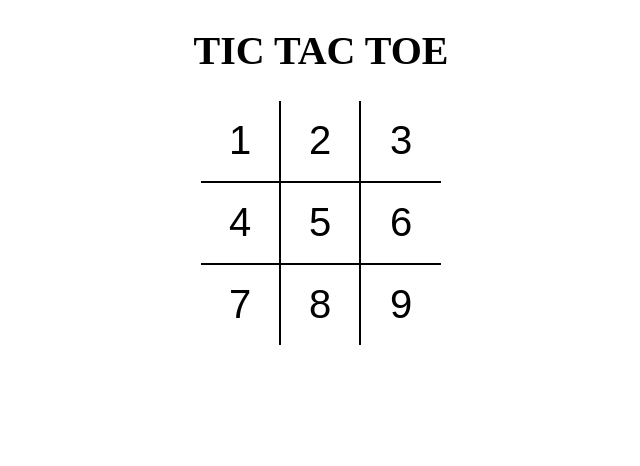
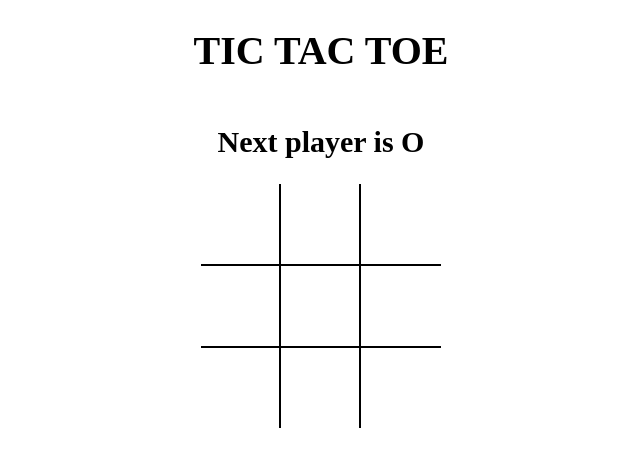
Before and after one commit to Anupampandey07/tictactoe, a React (Vite) app: page / in a window 1280 px wide. Shown: the top 466 px of the page, without its empty margins (319-959 px from the left). Built offline with nearby package versions, Linux system fonts and the light colour scheme.

Commit message:
calculate the winner and lift up the state

```diff
--- a/src/App.jsx
+++ b/src/App.jsx
@@ -1,12 +1,40 @@
-import React from "react";
+import React,{useState} from "react";
 import Board from "./components/Board"
+import { calculateWinner } from "./helpers";
 import "./style/root.scss"
 
 const App = ()=> {
+
+  const [board,setBoard] = useState(Array(9).fill(null));
+  const [isXNext,setIsXNext] = useState(false);
+
+  const winner = calculateWinner(board);
+
+  const message = winner ? `Winner is ${winner}` : `Next player is ${isXNext ? 'X' : 'O'}`;
+
+  const handleSquareClick = (position) => {
+
+    if(board[position] || winner){
+      return;
+    }
+
+    setBoard(prev => {
+      return prev.map((square,pos) => {
+        if(pos === position){
+          return isXNext?'X':'O';
+      }
+
+      return square;
+      });
+    });
+    setIsXNext((prev)=>!prev);
+  };
+
   return (
   <div className="app">
     <h1>TIC TAC TOE</h1>
-    <Board />
+    <h2>{ message }</h2>
+    <Board board={board} handleSquareClick={handleSquareClick}/>
   </div>
   );
 }
--- a/src/components/Board.jsx
+++ b/src/components/Board.jsx
@@ -1,24 +1,32 @@
 import React from 'react';
 import Square from './Square';
 
-const Board = () => {
+const Board = ({board,handleSquareClick}) => {
+
+  const renderSquare = (position) => {
+    return (
+      <Square
+      value={board[position]}
+      onClick={()=> handleSquareClick(position)}/>
+    );
+  }
   return (
     <div className='board'>
 
         <div className='board-row'>
-            <Square value={1}></Square>
-            <Square value={2}></Square>
-            <Square value={3}></Square>
+          {renderSquare(0)}
+          {renderSquare(1)}
+          {renderSquare(2)}
         </div>
         <div className='board-row'>
-            <Square value={4}></Square>
-            <Square value={5}></Square>
-            <Square value={6}></Square>
+          {renderSquare(3)}
+          {renderSquare(4)}
+          {renderSquare(5)}
         </div>
         <div className='board-row'>
-            <Square value={7}></Square>
-            <Square value={8}></Square>
-            <Square value={9}></Square>
+          {renderSquare(6)}
+          {renderSquare(7)}
+          {renderSquare(8)}
         </div>
 
     </div>
--- a/src/components/Square.jsx
+++ b/src/components/Square.jsx
@@ -1,9 +1,9 @@
 import React from 'react'
 
-const Square = ({value}) => {
+const Square = ({value, onClick}) => {
   return (
-    <button type='button' className='square'>{value}</button>
-  )
+    <button type='button' className='square' onClick={onClick}>{value}</button>
+  );
 };
 
-export default Square
+export default Square;
--- /dev/null
+++ b/src/helpers.jsx
@@ -0,0 +1,19 @@
+export function calculateWinner(squares) {
+    const lines = [
+        [0,1,2],
+        [3,4,5],
+        [6,7,8],
+        [0,3,6],
+        [1,4,7],
+        [2,5,8],
+        [0,4,8],
+        [2,4,6],
+    ];
+    for(let i=0;i<lines.length;i++){
+        const [a,b,c]=lines[i];
+        if(squares[a] && squares[a] ===squares[b] && squares[a]=== squares[c]){
+            return squares[a];
+        }
+    }
+    return null;
+}
```
